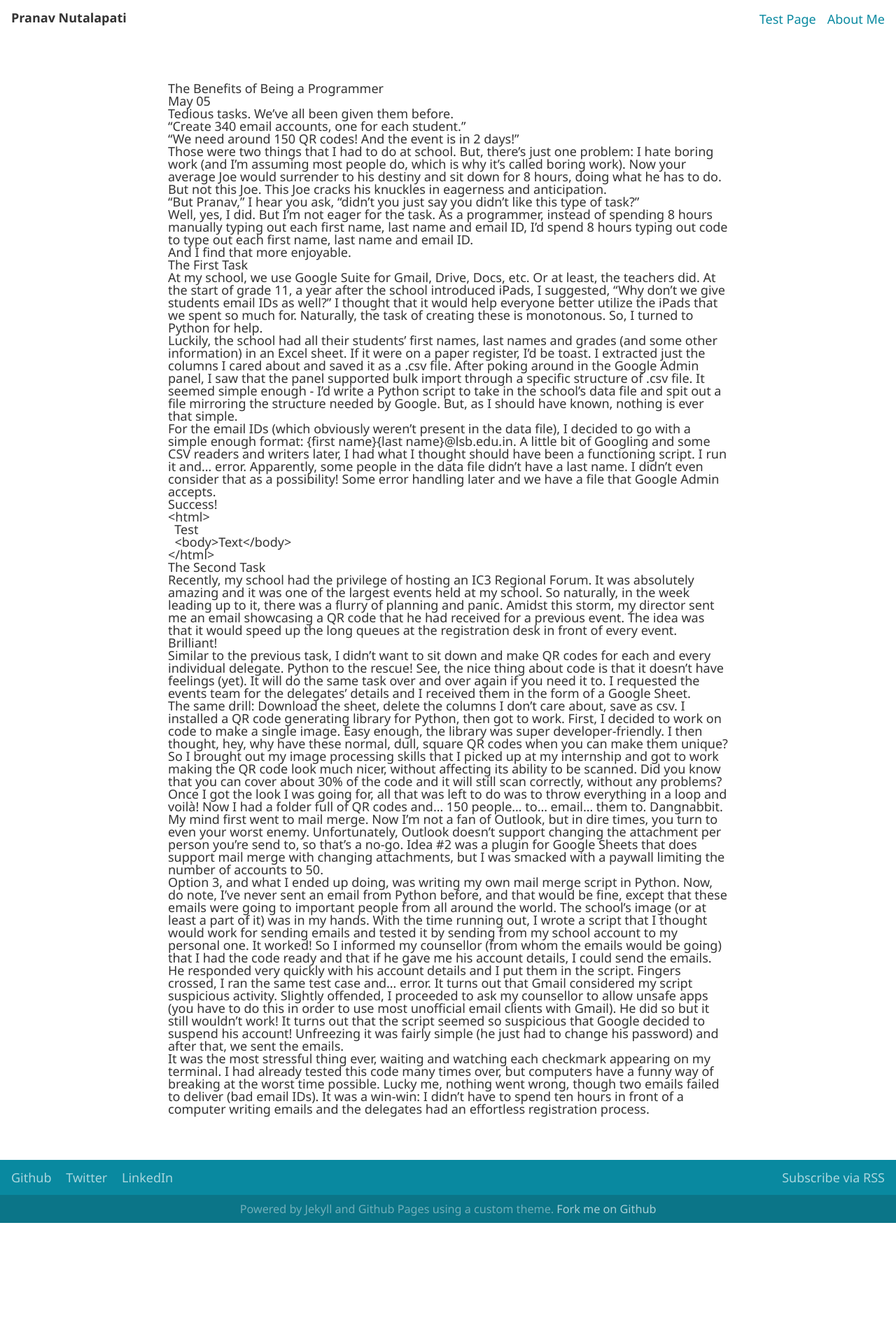
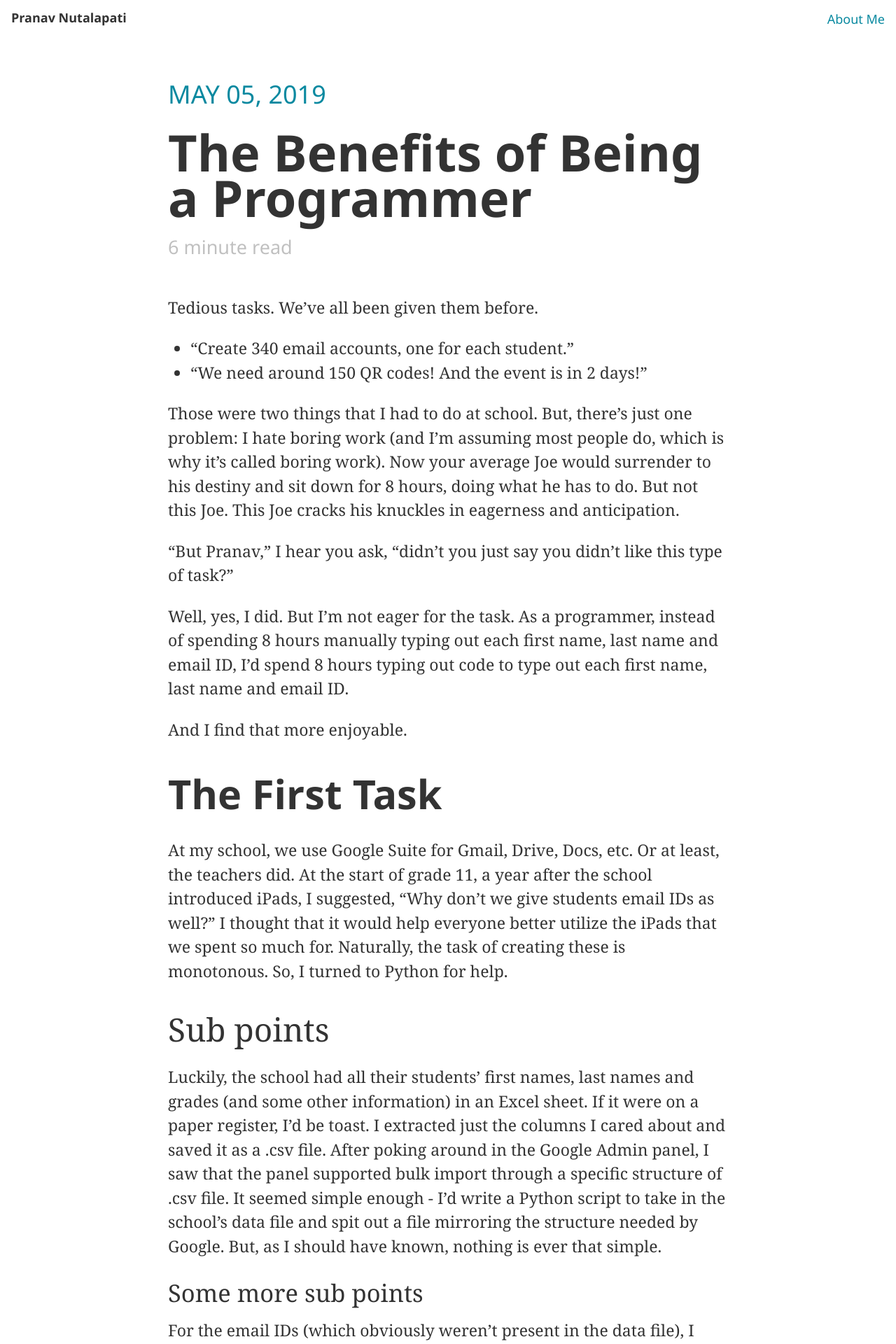
Before and after one commit to preyneyv/preyneyv.github.io, a Jekyll site: the page built from _posts/2019-05-05-benefits-of-a-programmer.md, in a window 1280 px wide. Shown: the top 1920 px of the page at 70% size. Built offline with Jekyll 4.4.1, drawn with Linux system fonts in a browser that asks for light colours; before the commit the page ends 1747 px from its top, so only the background shows below that.

Commit message:
Completed post view

```diff
--- a/_includes/rss-item.xml
+++ b/_includes/rss-item.xml
@@ -3,6 +3,6 @@
   <link>{{site.baseurl}}{{item.url}}</link>
   <description>{{item.content | markdownify | xml_escape}}</description>
   <pubDate>{{item.date | date_to_xmlschema}}</pubDate>
-  <dc:creator>SITE NAME</dc:creator>
+  <dc:creator>Pranav Nutalapati</dc:creator>
   <guid isPermaLink="true">{{site.baseurl}}{{item.url}}</guid>
 </item>
--- a/_layouts/blog.html
+++ b/_layouts/blog.html
@@ -2,6 +2,12 @@
 layout: default
 section: blog
 ---
+{% if page.minutes %}
+  {% assign minutes = page.minutes %}
+{% else %}
+  {% assign minutes = content | number_of_words | divided_by: 180 %}
+  {% if minutes == 0 %}{% assign minutes = 1 %}{% endif %}
+{% endif %}
 
 {% if page.splash %}
   {% if page.splash contains 'http' %}
@@ -10,16 +16,17 @@
     {% capture url %}{{site.baseurl}}{{page.splash}}/{% endcapture %}
   {% endif %}
 
-  <div class='col12 splash'>
+  <div class='splash'>
     <img src='{{url}}' alt='' />
   </div>
 {% endif %}
 <div id="container">
-  <div class='listing col6 pad4h margin3'>
+  <div id='article'>
     <div class='heading'>
-      <h1>{{page.title}}</h1><span class='date'>{{page.date | date:"%b %d"}}</span>
+      <span class='date'>{{page.date | date:"%b %d, %Y"}}</span>
+      <h1>{{page.title}}</h1>
+      <span class="estimate">{{ minutes }} minute read</span>
     </div>
-
     <div class='prose'>
       {{content}}
     </div>
--- a/_posts/2019-05-05-benefits-of-a-programmer.md
+++ b/_posts/2019-05-05-benefits-of-a-programmer.md
@@ -21,8 +21,11 @@
 
 At my school, we use Google Suite for Gmail, Drive, Docs, etc. Or at least, the teachers did. At the start of grade 11, a year after the school introduced iPads, I suggested, "Why don't we give students email IDs as well?" I thought that it would help everyone better utilize the iPads that we spent so much for. Naturally, the task of creating these is monotonous. So, I turned to Python for help.
 
+## Sub points
+
 Luckily, the school had all their students' first names, last names and grades (and some other information) in an Excel sheet. If it were on a paper register, I'd be toast. I extracted just the columns I cared about and saved it as a .csv file. After poking around in the Google Admin panel, I saw that the panel supported bulk import through a specific structure of .csv file. It seemed simple enough - I'd write a Python script to take in the school's data file and spit out a file mirroring the structure needed by Google. But, as I should have known, nothing is ever that simple.
 
+### Some more sub points
 For the email IDs (which obviously weren't present in the data file), I decided to go with a simple enough format: {first name}{last name}@lsb.edu.in. A little bit of Googling and some CSV readers and writers later, I had what I thought should have been a functioning script. I run it and... error. Apparently, some people in the data file didn't have a last name. I didn't even consider that as a possibility! Some error handling later and we have a file that Google Admin accepts.
 
 Success!
--- a/index.html
+++ b/index.html
@@ -38,7 +38,7 @@
   </div>
 
   <div id="past-posts">
-    {% for item in site.categories.blog offset:3 limit:20 %}
+    {% for item in site.categories.blog offset:0 limit:20 %}
       {% capture date %}{{ item.date | date: '%B %Y' }}{% endcapture %}
       {% capture ndate %}{{ item.next.date | date: '%B %Y' }}{% endcapture %}
 
--- a/site.css
+++ b/site.css
@@ -96,3 +96,69 @@
 #container {
   padding: 64px calc(50vw - 400px);
 }
+
+/* Article styles */
+#article .heading h1 {
+  font-size: 4em;
+  font-weight: 600;
+  line-height: 0.9;
+}
+
+#article .heading .date {
+  display: block;
+  text-transform: uppercase;
+  margin-bottom: 16px;
+  font-size: 2em;
+  color: var(--highlight);
+  font-weight: lighter;
+}
+#article .heading .estimate {
+  opacity: 0.3;
+  font-size: 1.5em;
+  font-weight: 300;
+  margin-top: 24px;
+  display: block;
+}
+#article .heading {
+  margin-bottom: 56px;
+}
+
+#article .prose {
+  font-size: 23px;
+  line-height: 1.5;
+  font-family: Georgia, 'Times New Roman', Times, serif;
+}
+#article h1 {
+  font-weight: 600;
+  font-size: 2.5em;
+  margin: 32px 0 20px;
+  font-family: Segoe UI,Frutiger,Frutiger Linotype,Dejavu Sans,Helvetica Neue,Arial,sans-serif;
+  /* opacity: 0.; */
+}
+
+#article h2 {
+  font-weight: 300;
+  font-size: 2em;
+  margin: 32px 0 16px;
+}
+
+#article h3 {
+  font-size:1.5em;
+  margin: 24px 0 10px;
+  line-height:1.5em;
+}
+
+#article p {
+  margin:0 0 24px;
+}
+#article ul {
+  list-style: disc;
+  padding-left: 32px;
+  margin-bottom: 24px;
+}
+
+#article p:last-child { margin-bottom:0;}
+
+.splash img {
+  width: 100%;
+}
```
Also changed, not shown: _posts/static/0100-01-01-test.md (deleted, +0 -8 lines), 1 other file.
